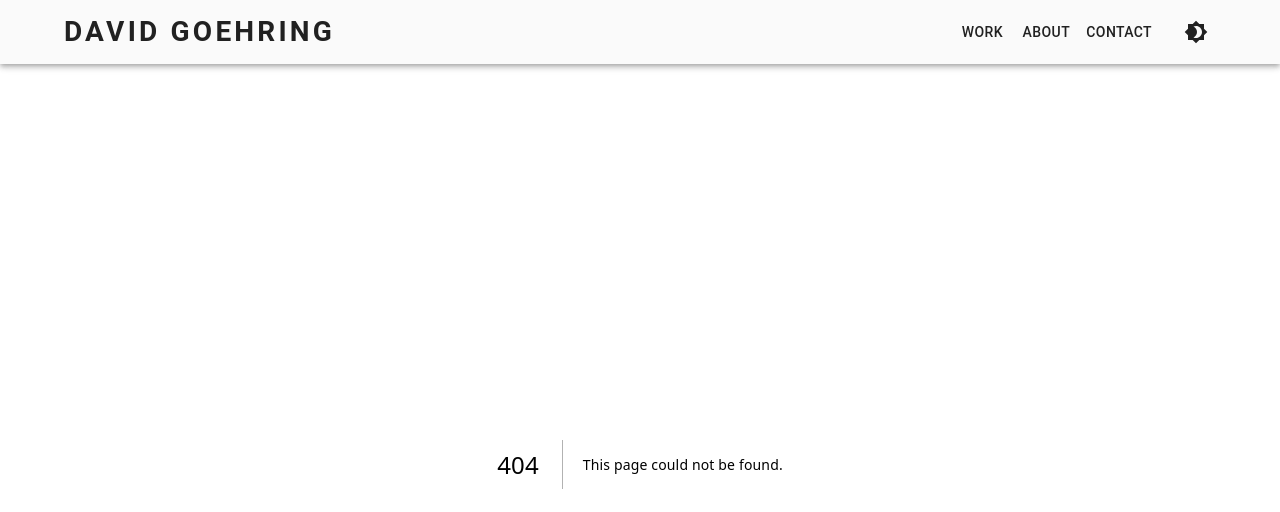
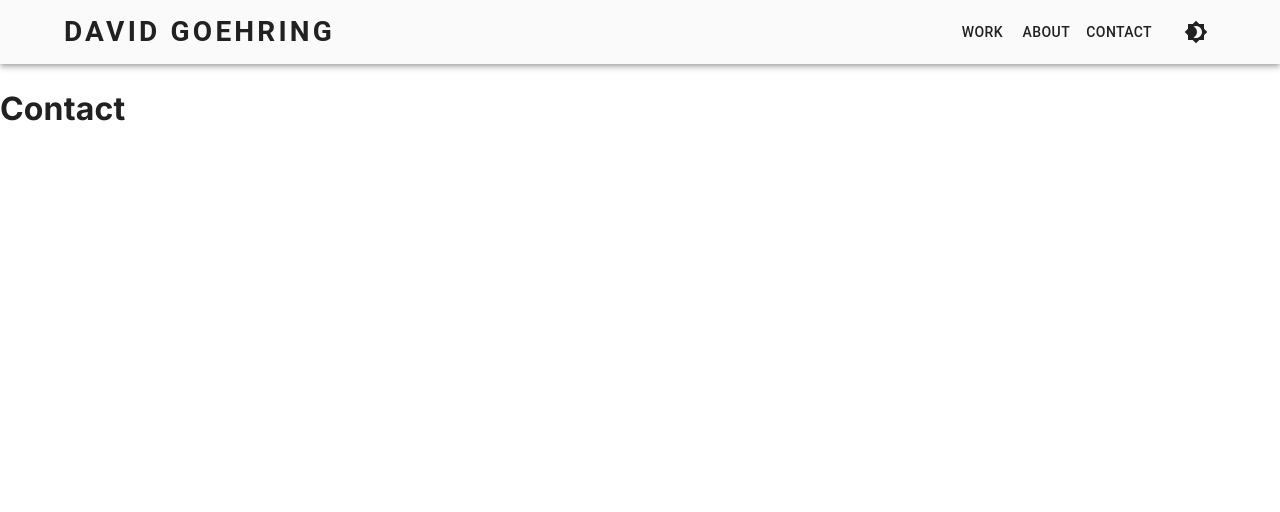
Before and after one commit to austin-rt/david-goehring.com, a Next.js app: page /contact in a window 1280 px wide. Before the commit this address had no page. Shown: the top 512 px of the page. Built offline with nearby package versions, Linux system fonts and the light colour scheme.

Commit message:
add contact

```diff
--- /dev/null
+++ b/app/contact/page.tsx
@@ -0,0 +1,8 @@
+const Contact = () => {
+  return (
+    <>
+      <h1>Contact</h1>
+    </>
+  );
+};
+export default Contact;
```
